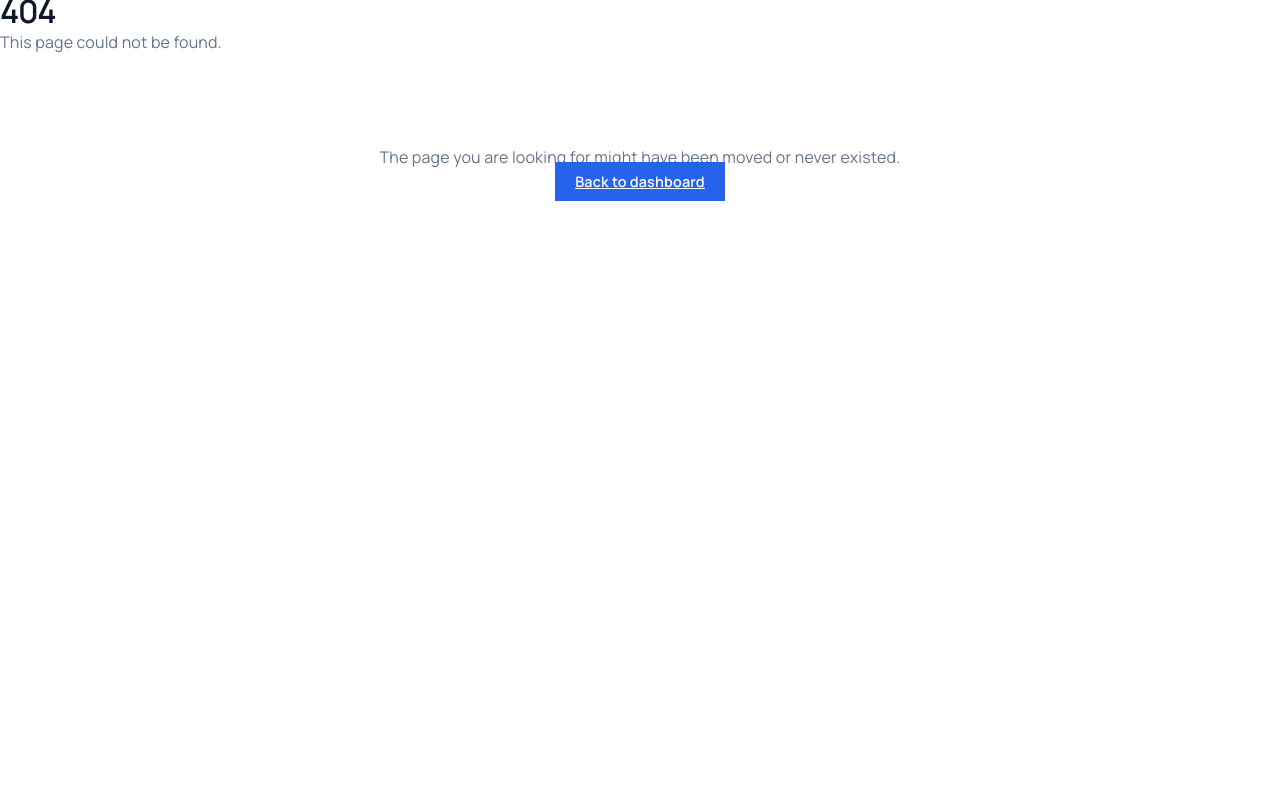
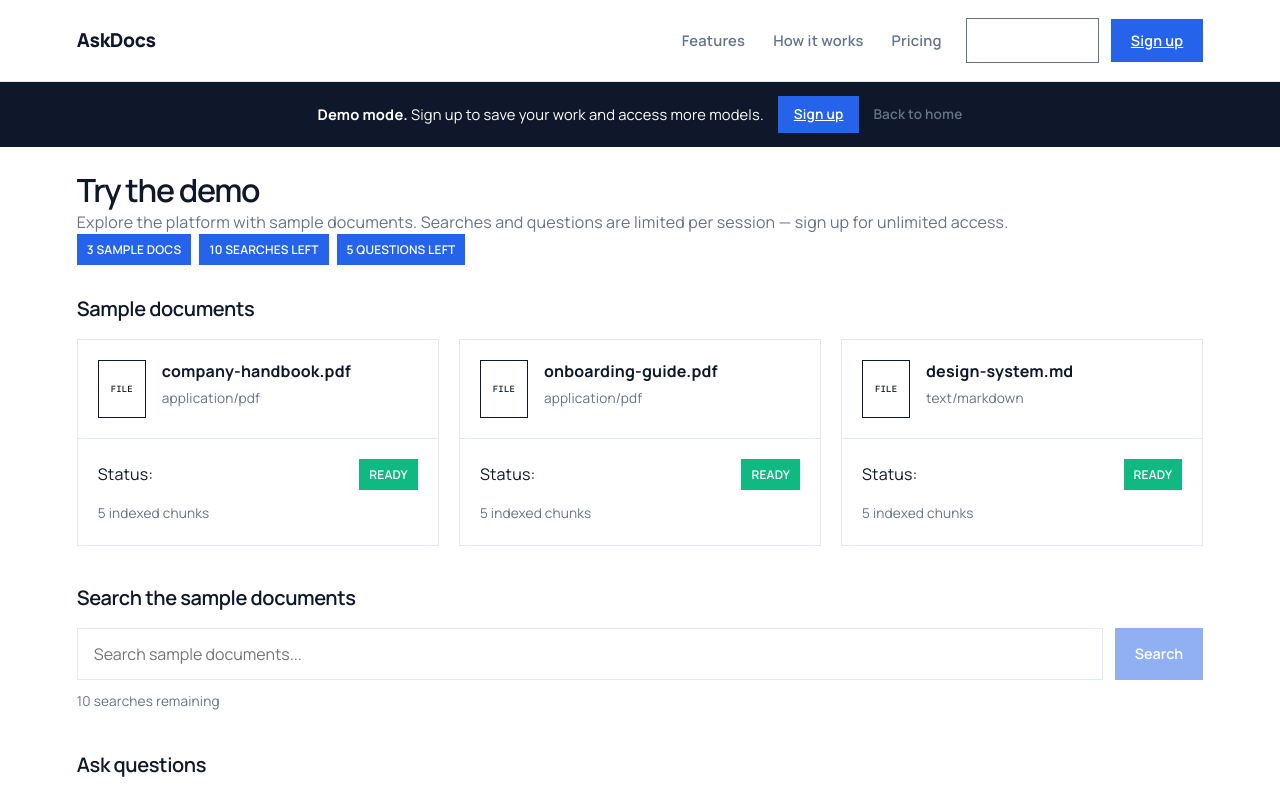
Before and after one commit to fiwon123/ai-document-platform, a React (Vite) app in the folder frontend/: page /demo in a window 1280 px wide. Before the commit this address had no page. Shown: the top 800 px of the page. Built offline with nearby package versions, Linux system fonts and the light colour scheme.

Commit message:
feat: public /demo route with demo banner
Wire the demo page into the public route tree next to /login and /register, and add the demo banner plus page styles to App.css using existing design tokens.

```diff
--- a/frontend/src/App.css
+++ b/frontend/src/App.css
@@ -1243,6 +1243,112 @@ body {
   color: var(--muted);
 }
 
+/* Demo page (public, session-only, client-side mock search/QA) */
+.demo-page {
+  min-height: 100vh;
+  background: var(--paper);
+  color: var(--ink);
+}
+
+.demo-banner {
+  display: flex;
+  flex-wrap: wrap;
+  align-items: center;
+  justify-content: center;
+  gap: 14px;
+  padding: 14px 6vw;
+  background: var(--ink);
+  color: var(--paper);
+}
+
+.demo-banner p {
+  margin: 0;
+  font-size: 0.92rem;
+}
+
+.demo-banner .btn {
+  padding: 7px 16px;
+  font-size: 0.85rem;
+}
+
+.demo-back-home {
+  color: var(--muted);
+  font-size: 0.85rem;
+  font-weight: 600;
+  text-decoration: none;
+  transition: color 0.2s;
+}
+
+.demo-back-home:hover {
+  color: var(--paper);
+}
+
+.demo-content {
+  padding: 32px 6vw 64px;
+}
+
+.demo-usage {
+  display: flex;
+  flex-wrap: wrap;
+  gap: 8px;
+  margin: 14px 0 0;
+}
+
+.demo-usage .status-badge {
+  background: var(--blue);
+}
+
+.demo-section {
+  margin-top: 40px;
+}
+
+.demo-section-title {
+  margin: 0 0 18px;
+  font-size: 1.25rem;
+  letter-spacing: -0.02em;
+}
+
+.demo-counter {
+  margin: 10px 0 0;
+  font-size: 0.85rem;
+  color: var(--muted);
+}
+
+.demo-model-badge {
+  display: inline-block;
+  margin-bottom: 8px;
+  padding: 3px 8px;
+  border-radius: 12px;
+  background: var(--blue-soft);
+  color: var(--blue);
+  font-size: 0.72rem;
+  font-weight: 700;
+  letter-spacing: 0.04em;
+  text-transform: uppercase;
+}
+
+.demo-limit-block {
+  padding: 24px;
+  margin: 16px 0;
+  border: 1px solid var(--line);
+  background: var(--surface);
+  text-align: center;
+}
+
+.demo-limit-block p {
+  margin: 0 0 6px;
+  color: var(--muted);
+}
+
+.demo-limit-block p:first-child {
+  color: var(--ink);
+  font-weight: 700;
+}
+
+.demo-limit-block .btn {
+  margin-top: 10px;
+}
+
 .chat-input-form {
   display: flex;
   gap: 12px;
--- a/frontend/src/App.tsx
+++ b/frontend/src/App.tsx
@@ -15,6 +15,9 @@ const LoginPage = lazy(() =>
 );
 const RegisterPage = lazy(() =>
   import("./pages/RegisterPage").then((m) => ({ default: m.RegisterPage })),
+);
+const DemoPage = lazy(() =>
+  import("./pages/DemoPage").then((m) => ({ default: m.DemoPage })),
 );
 const DocumentsPage = lazy(() =>
   import("./pages/DocumentsPage").then((m) => ({ default: m.DocumentsPage })),
@@ -65,6 +68,7 @@ function App() {
               <Route path="/" element={<LandingGate />} />
               <Route path="/login" element={<LoginPage />} />
               <Route path="/register" element={<RegisterPage />} />
+              <Route path="/demo" element={<DemoPage />} />
               <Route
                 path="/app/*"
                 element={
```
